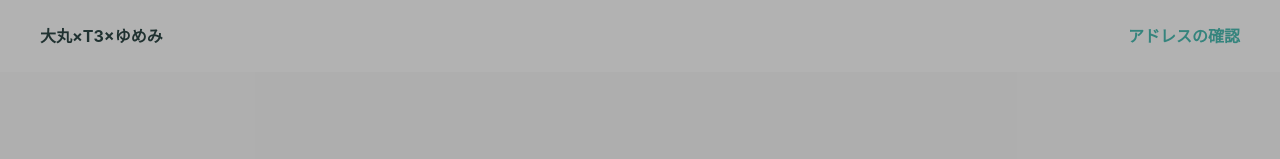
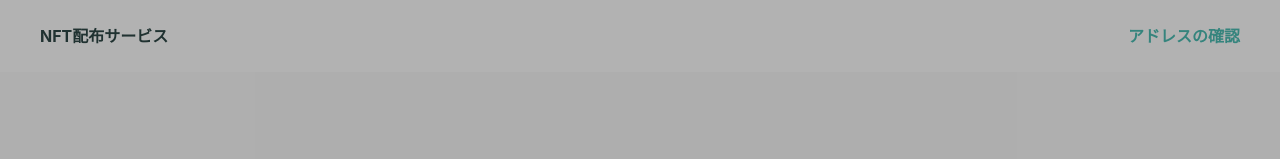
Before and after one commit to Kazuma7/yume-airdrop-tool, a React (Create React App) app: page / in a window 1280 px wide. Shown: the top 159 px of the page. Built offline with nearby package versions, Linux system fonts and the light colour scheme.

Commit message:
fix: 修正

```diff
--- a/src/App.jsx
+++ b/src/App.jsx
@@ -177,7 +177,7 @@ function App() {
       </Modal>
       <div className="">
         <div className="flex justify-between py-6 font-bold text-left px-10 bg-white">
-          <div>大丸×T3×ゆめみ</div>
+          <div>NFT配布サービス</div>
           <div
             className="theme-text-sub-color cursor-pointer"
             onClick={openProfile}
```
